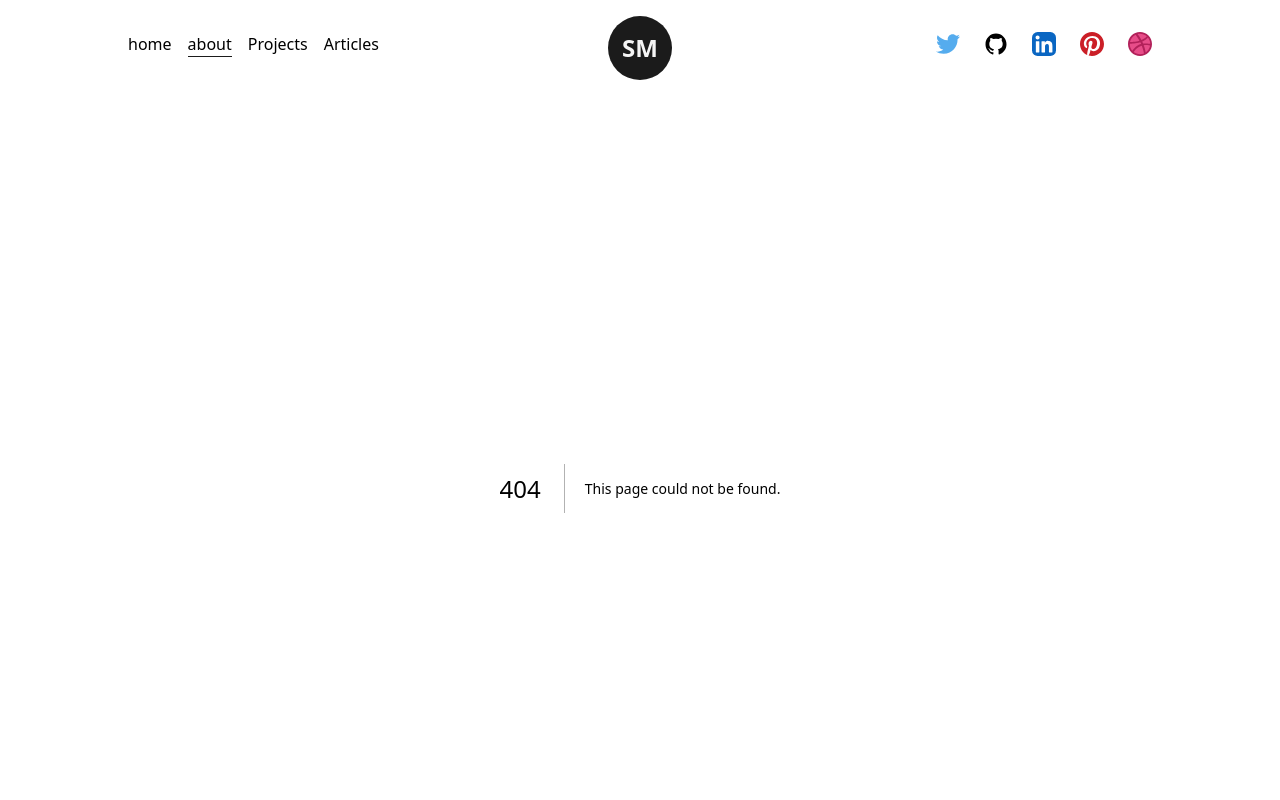
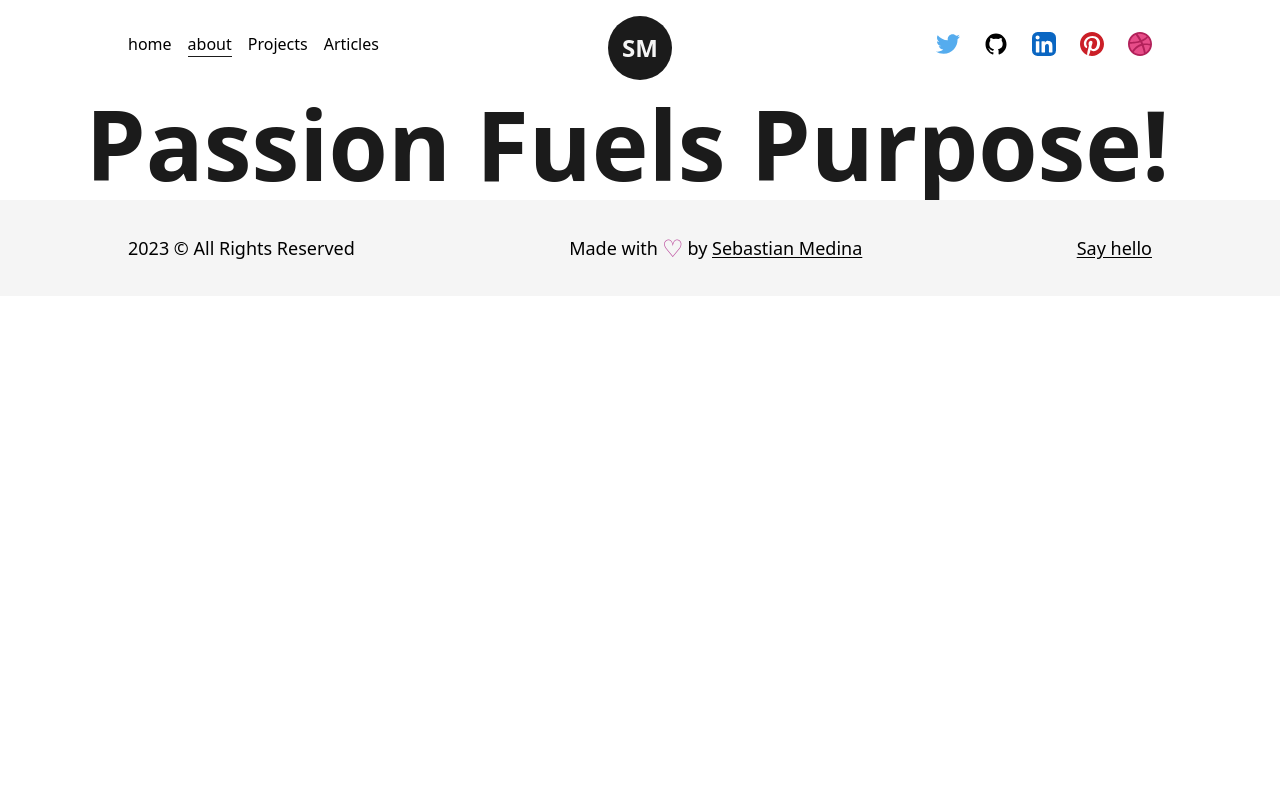
Before and after one commit to sebapch/portfolio3, a Next.js app: page /about in a window 1280 px wide. Before the commit this address had no page. Shown: the top 800 px of the page. Built offline with nearby package versions, Linux system fonts and the light colour scheme.

Commit message:
add about page

```diff
--- /dev/null
+++ b/src/app/about/page.jsx
@@ -0,0 +1,19 @@
+import AnimatedText from "@/components/AnimatedText";
+import Head from "next/head";
+import React from "react";
+
+const page = () => {
+  return (
+    <>
+      <Head>
+        <title>About Seba</title>
+        <meta name="description" content="fullstack dev" />
+      </Head>
+      <main>
+        <AnimatedText text="Passion Fuels Purpose!" />
+      </main>
+    </>
+  );
+};
+
+export default page;
```
